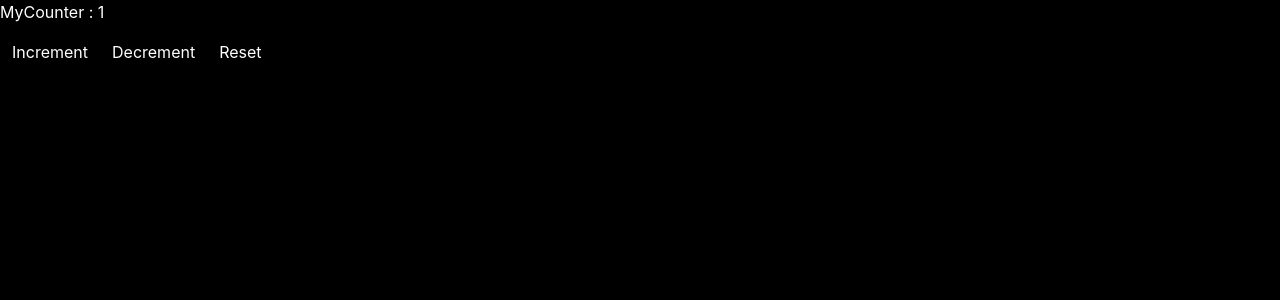
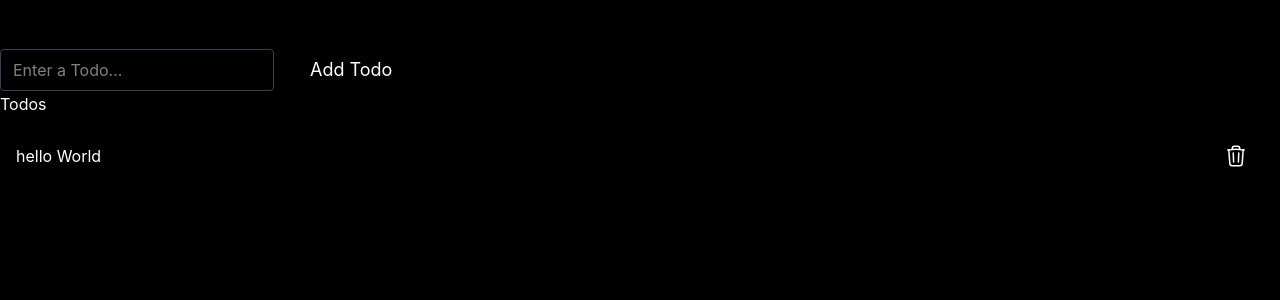
Before and after one commit to keshav-koli/react-learning, a React (Vite) app in the folder react-practice/: page / in a window 1280 px wide. Shown: the top 300 px of the page. Built offline with nearby package versions, Linux system fonts and the light colour scheme.

Commit message:
Added Redux project

```diff
--- a/react-practice/package.json
+++ b/react-practice/package.json
@@ -10,9 +10,11 @@
     "preview": "vite preview"
   },
   "dependencies": {
+    "@reduxjs/toolkit": "^2.13.0",
     "@tailwindcss/vite": "^4.3.3",
     "react": "^19.2.8",
     "react-dom": "^19.2.8",
+    "react-redux": "^9.3.0",
     "react-router-dom": "^7.18.4",
     "tailwindcss": "^4.3.3"
   },
--- a/react-practice/src/App.tsx
+++ b/react-practice/src/App.tsx
@@ -8,10 +8,11 @@
 // import { Properties } from "./concepts/properties";
 // import { MeeshoProject } from "./meeshotTask/meeshoTask";
 // Assets.js is a JavaScript module without TypeScript declarations.
-// @ts-expect-error -- the asset data is provided by an untyped JavaScript module.
-import assestsData from './assets/Assets.js';
-import CBConponent from './CBC/CBComponent.tsx';
-import FunctionalBasedLifeCycle from './CBC/FunctionalBasedLifeCycle.tsx';
+// @ ts-expect-error -- the asset data is provided by an untyped JavaScript module.
+import { Provider } from 'react-redux';
+// import assestsData from './assets/Assets.js';
+// import CBConponent from './CBC/CBComponent.tsx';
+// import FunctionalBasedLifeCycle from './CBC/FunctionalBasedLifeCycle.tsx';
 // import CurrenyExhanger from "./CurrenyExchanger/CurrenyExhanger.js";
 // import useCurrencyInfo from "./CurrenyExchanger/Currency.js";
 // import { useState } from 'react';
@@ -27,7 +28,10 @@
 // import type Todo from "./todoTask/todoContext.js";
 // import TodoForm from "./todoTask/TodoForm.js";
 // import TodoItem from "./todoTask/TodoItem.js";
-import HOCChild from './HOC/HOCChild.tsx'
+// import HOCChild from './HOC/HOCChild.tsx'
+import TodoApp from './ReduxFeature/TodoApp.tsx';
+import { MyStore } from './redux/Store.ts';
+import AddTodo from './ReduxFeature/AddTodo.tsx';
 // ? Function based component
 // ^ 1
 // function App() {
@@ -459,10 +463,24 @@
 
 // ?Class Based Component
 
+// const App = () => {
+//   return (
+//     <CBConponent></CBConponent>
+//     // <FunctionalBasedLifeCycle></FunctionalBasedLifeCycle>
+//   )
+// }
+
+// export default App
+
+
+
+// ? Redux Todo App
 const App = () => {
   return (
-    <CBConponent></CBConponent>
-    // <FunctionalBasedLifeCycle></FunctionalBasedLifeCycle>
+    <Provider store={MyStore}>
+      <AddTodo></AddTodo>
+      <TodoApp></TodoApp>
+    </Provider>
   )
 }
 
--- /dev/null
+++ b/react-practice/src/ReduxFeature/AddTodo.tsx
@@ -0,0 +1,33 @@
+import { useDispatch } from "react-redux"
+import { addTodo } from "../redux/TodoSlice";
+import { useState } from "react";
+
+const AddTodo = () => {
+    const [input, setInput] = useState("")
+    let dispatch = useDispatch();
+    let addTodoHandler = (e:any) => {
+        e.preventDefault();
+        dispatch(addTodo(input))
+        setInput("");
+    }
+    return (
+        <form onSubmit={addTodoHandler} className="space-x-3 mt-12">
+            <input
+                type="text"
+                className="bg-gray-800 rounded border border-gray-700 focus:border-indigo-500 focus:ring-2 focus:ring-indigo-900 text-base outline-none text-gray-100 py-1 px-3 leading-8 transition-colors duration-200 ease-in-out"
+                placeholder="Enter a Todo..."
+                value={input}
+                onChange={(e) => setInput(e.target.value)}
+            />
+            <button
+                type="submit"
+                className="text-white bg-indigo-500 border-0 py-2 px-6 focus:outline-none hover:bg-indigo-600 rounded text-lg"
+            >
+                Add Todo
+            </button>
+        </form>
+
+    )
+}
+
+export default AddTodo
--- /dev/null
+++ b/react-practice/src/ReduxFeature/TodoApp.tsx
@@ -0,0 +1,44 @@
+import { useDispatch, useSelector } from "react-redux"
+import { removeTodo } from "../redux/TodoSlice";
+const TodoApp = () => {
+    // const todos = useSelector((state: { todo: [] }) => state.todo);
+    const todos = useSelector(state => state.Todos)
+    const dispatch = useDispatch();
+
+    return (
+        <>
+            <div>Todos</div>
+            <ul className="list-none">
+                {todos.map((todo: { id: number; text: string }) => (
+                    <li
+                        className="mt-4 flex justify-between items-center bg-zinc-800 px-4 py-2 rounded"
+                        key={todo.id}
+                    >
+                        <div className='text-white'>{todo.text}</div>
+                        <button
+                            onClick={() => dispatch(removeTodo(todo.id))}
+                            className="text-white bg-red-500 border-0 py-1 px-4 focus:outline-none hover:bg-red-600 rounded text-md"
+                        >
+                            <svg
+                                xmlns="http://www.w3.org/2000/svg"
+                                fill="none"
+                                viewBox="0 0 24 24"
+                                strokeWidth={1.5}
+                                stroke="currentColor"
+                                className="w-6 h-6"
+                            >
+                                <path
+                                    strokeLinecap="round"
+                                    strokeLinejoin="round"
+                                    d="M14.74 9l-.346 9m-4.788 0L9.26 9m9.968-3.21c.342.052.682.107 1.022.166m-1.022-.165L18.16 19.673a2.25 2.25 0 01-2.244 2.077H8.084a2.25 2.25 0 01-2.244-2.077L4.772 5.79m14.456 0a48.108 48.108 0 00-3.478-.397m-12 .562c.34-.059.68-.114 1.022-.165m0 0a48.11 48.11 0 013.478-.397m7.5 0v-.916c0-1.18-.91-2.164-2.09-2.201a51.964 51.964 0 00-3.32 0c-1.18.037-2.09 1.022-2.09 2.201v.916m7.5 0a48.667 48.667 0 00-7.5 0"
+                                />
+                            </svg>
+                        </button>
+                    </li>
+                ))}
+            </ul>
+        </>
+    )
+}
+
+export default TodoApp
--- /dev/null
+++ b/react-practice/src/redux/Store.ts
@@ -0,0 +1,7 @@
+import { configureStore } from "@reduxjs/toolkit";
+import reducer from "./TodoSlice";
+
+
+export const MyStore = configureStore({
+    reducer: reducer
+})
--- /dev/null
+++ b/react-practice/src/redux/TodoSlice.ts
@@ -0,0 +1,32 @@
+import { createSlice, nanoid } from "@reduxjs/toolkit";
+
+let initialState = {
+    Todos: [{ id: "1", text: "hello World" }]
+}
+
+export const MyTodo = createSlice({
+    name: "Todo",
+    initialState,
+    reducers: {
+        addTodo: (state, action) => {
+            let new_todo = {
+                id: nanoid(),
+                text: action.payload
+            }
+            state.Todos.push(new_todo)
+        },
+        removeTodo: (state, action) => {
+            state.Todos = state.Todos.filter(todo => todo.id !== action.payload)
+        },
+        updateTodo: (state, action) => {
+            state.Todos.map(todo => {
+                if (todo.id == action.payload.id) {
+                    todo.text = action.payload.text
+                }
+            })
+        }
+    }
+})
+
+export const { addTodo, removeTodo ,updateTodo} = MyTodo.actions
+export default MyTodo.reducer;
```
Also changed, not shown: 1 other file (tests, documents, lock files or other folders).
